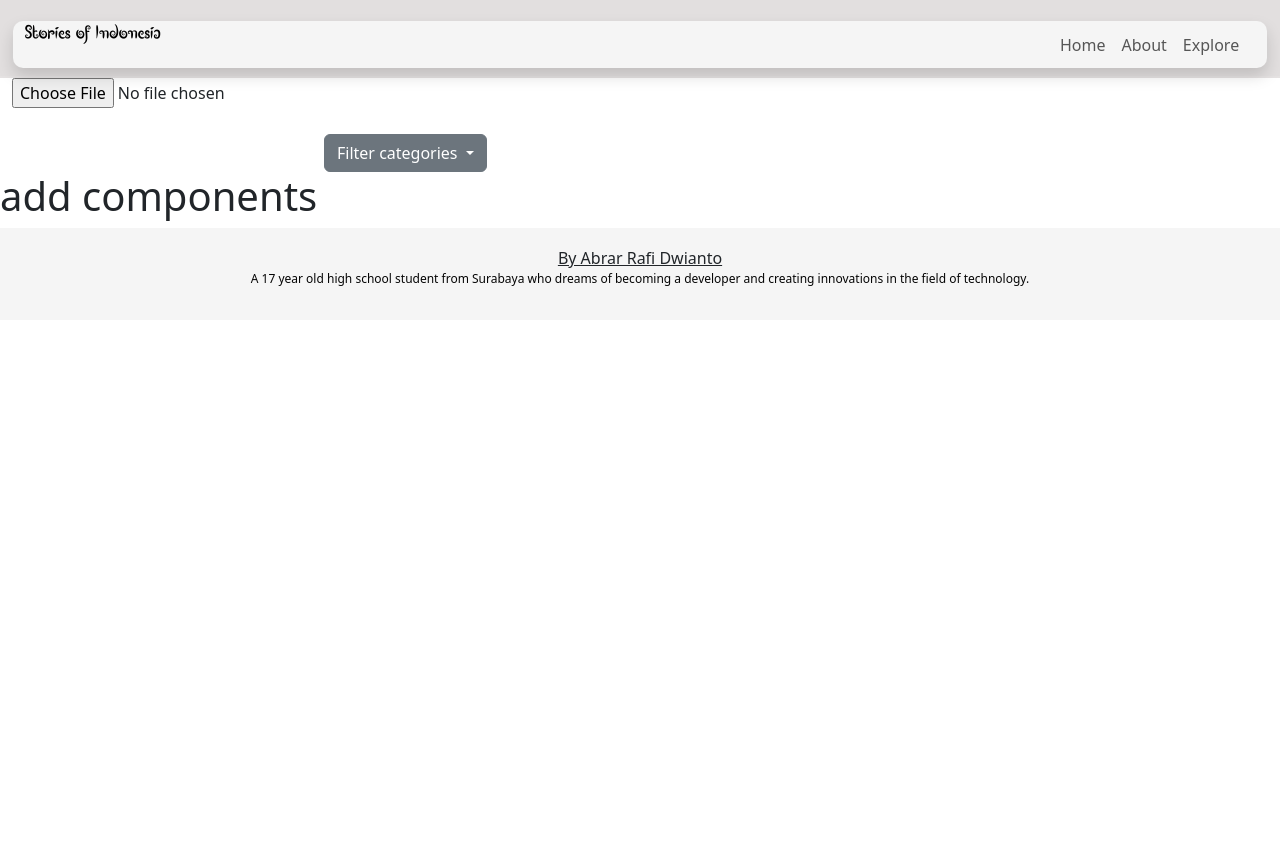
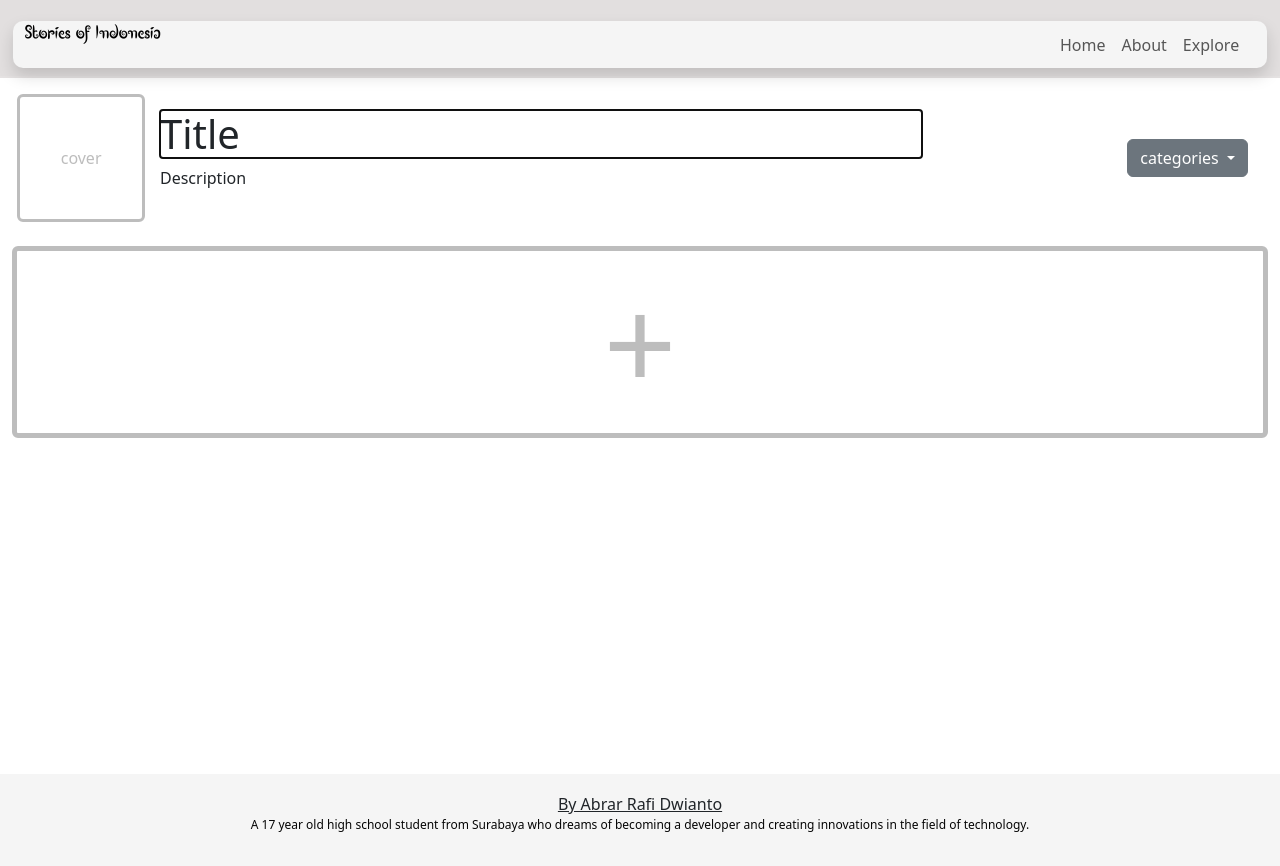
Before and after one commit to Sekolah-Beta-2023/Abrar_Rafi_Dwianto-Stories-of-Indonesia, a Nuxt app: page /write in a window 1280 px wide. Before the commit the page ends 800 px from the top, so only its background shows below. Built offline with nearby package versions, Linux system fonts and the light colour scheme; a web font is replaced by a local one.

Commit message:
creating write page

```diff
--- a/pages/write.vue
+++ b/pages/write.vue
@@ -1,23 +1,26 @@
 <template>
     <div>
         <NavbarTemplate />
-        <div class="main">
+        <section class="main container-fluid mt-3">
             <div v-if="controllPanel" class="controllPanel">
-                <h1 class="heading1">Heading 1</h1>
-                <h2 class="heading2">Heading 2</h2>
-                <h3 class="heading3">Heading 3</h3>
-                <p class="paragraph">Paragraph</p>
+                <h1 class="heading1" @click="adding('h1')">Heading 1</h1>
+                <h2 class="heading2" @click="adding('h2')">Heading 2</h2>
+                <h3 class="heading3" @click="adding('h3')">Heading 3</h3>
+                <p class="paragraph" @click="adding('p')">Paragraph</p>
                 <img src="" alt="image" class="image">
             </div>
             <div class="appearance container-fluid">
-                <div class="cover">
-                    <input type="file" name="" id="" value="Cover">
+                <div class="cover rounded-2">
+                    <label for="cvr" class="cover rounded"><input :style="{display:'none',}" type="file" name="img" id="cvr" value="Cover">cover</label>
                 </div>
-                <div>
-                    <h1 contenteditable="true"></h1>
+                <div class="description container-fluid">
+                    <div class="wrap">
+                        <h1 contenteditable="true" autofocus >Title</h1>
+                        <p contenteditable="true">Description</p>
+                    </div>
                     <div class="dropdown">
                         <button class="btn btn-secondary dropdown-toggle" type="button" id="dropdownMenuButton1" data-bs-toggle="dropdown" aria-expanded="true">
-                            Filter categories
+                            categories
                         </button>
                         <ul class="dropdown-menu" aria-labelledby="dropdownMenuButton1">
                             <li><div class="dropdown-item"><input type="checkbox" name="All" id="All"><label for="All">All</label></div></li>
@@ -30,13 +33,11 @@
                     </div>
                 </div>
             </div>
-            <div class="content">
+            <div class="content mt-4">
 
             </div>
-            <div class="controller" @click="cpanel">
-                <h1>add components</h1>
-            </div>
-        </div>
+            <span class="controller rounded-2 container-fluid" @click="cpanel">+</span>
+        </section>
         <FooterTemplate />
     </div>
 </template>
@@ -52,6 +53,15 @@
         data() {
             return {
                 controllPanel: false,
+                elements: {
+                    "content": document.querySelector('.content'),
+                    "h1": document.createElement("h1").setAttribute('contenteditable',true),
+                    "h2": document.createElement("h2").setAttribute('contenteditable',true),
+                    "h3": document.createElement("h3").setAttribute('contenteditable',true),
+                    "h4": document.createElement("h4").setAttribute('contenteditable',true),
+                    "p": document.createElement("p").setAttribute('contenteditable',true),
+
+                }
             }
         },
         mounted() {
@@ -64,26 +74,84 @@
             cpanel(){
                 this.controllPanel = !this.controllPanel;
             },
+            adding(elm) {
+                this.elements.content.appendChild(this.elements[elm])
+            }
         }
     }
 </script>
 <style>
+    .main{
+        width: 100%;
+        min-height: 85vh;
+    }
     .dropdown{
-        align-self: flex-start;
-        justify-self: flex-start;
+        display: flex;
+        align-items: center;
+        justify-content: flex-end;
+        margin-left: 5%;
     }
     .dropdown-item{
         display: flex;
         flex-direction: row;
         justify-content: flex-start;
-        margin: 0%;
     }
     label{
         width: 100%;
         margin-left: 4%;
+        display: flex;
+        justify-content: center;
+        align-items: center;
+        color: rgb(189, 189, 189);
+        font-weight: 500;
     }
     .appearance{
         display: flex;
         flex-direction: row;
+        justify-content: space-between;
+        align-items: center;
+        padding: 0%;
+    }
+    .description{
+        display: flex;
+        flex-direction: row;
+        justify-content: space-between;
+        align-items: center;
+        width:85vw;
+        padding: 0%;
+    }
+    .description h1, .description p{
+        width: 100%;
+        overflow: hidden;
+    }
+    .cover{
+        width: 10vw;
+        height: 10vw;
+    }
+    label.cover{
+        border: 0.3vw solid rgb(189, 189, 189);
+        width: 10vw;
+        height: 10vw;
+    }
+    .wrap{
+        display: flex;
+        flex-direction: column;
+        justify-content: center;
+        align-items: center;
+        width: 70%;
+    }
+
+    .controller{
+        width: 100%;
+        height: 15vw;
+        display: flex;
+        flex-direction: column;
+        justify-content: center;
+        align-items: center;
+        border: 0.4vw solid rgb(189, 189, 189);
+        font-weight: 500;
+        font-size: 10vw;
+        text-align: center;
+        color: rgb(189, 189, 189);
     }
 </style>
```
